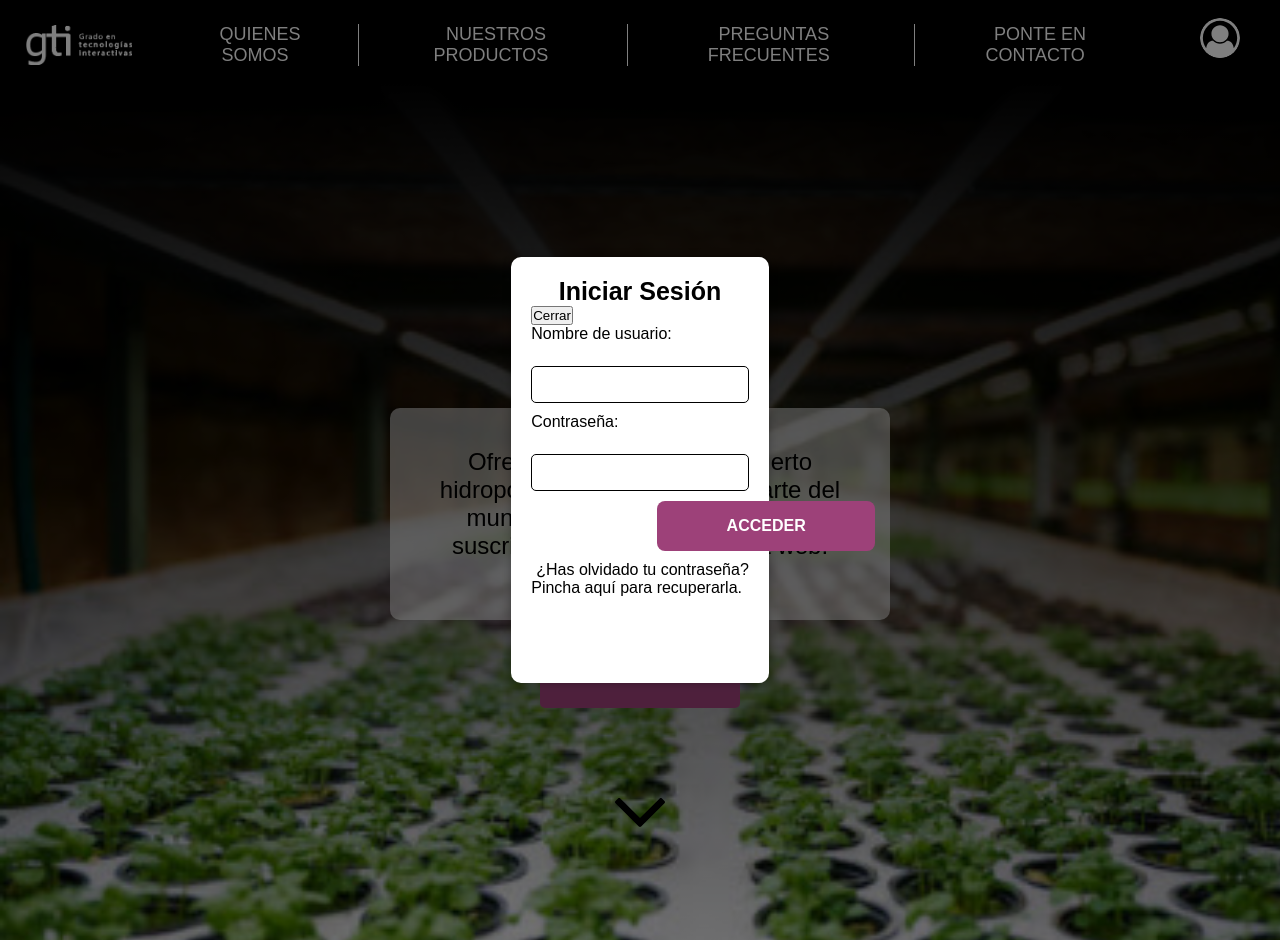
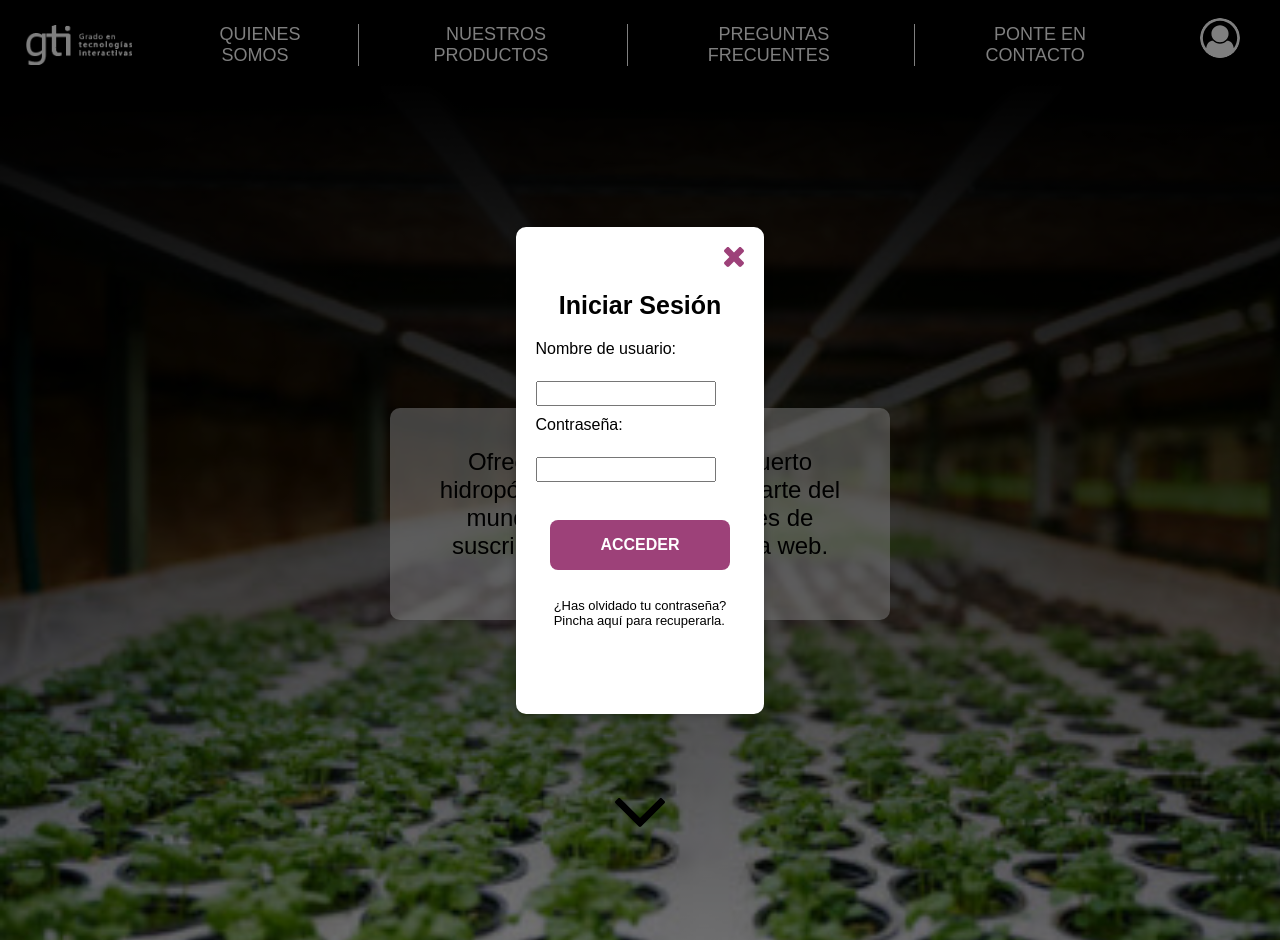
Before and after one commit to Meana13/Proyecto_Web, a PHP site: page / in a window 1280 px wide, after a click that opens the changed part. Run offline with PHP 8.4, Linux system fonts and the light colour scheme.

Commit message:
Arreglo estetico Login

```diff
--- a/src/app/css/landing_page/estilos_index_menu_no_registrado.css
+++ b/src/app/css/landing_page/estilos_index_menu_no_registrado.css
@@ -133,9 +133,9 @@ button.boton_menu {
   box-shadow: 0 0 10px rgba(0, 0, 0, 0.3);
 }
 
-
-
-
+.fomulario_iniciar_sesion h2 {
+  margin: 20px 0;
+}
 
 .fomulario_iniciar_sesion label {
   display: block;
@@ -143,13 +143,11 @@ button.boton_menu {
 }
 
 .fomulario_iniciar_sesion input {
-  width: 100%;
-  padding: 10px;
-  border-radius: 5px;
-  border: 1px solid black;
+  width: 180px;
+  box-sizing: border-box;
+  padding: 3px;
   margin-bottom: 10px;
 }
-
 
 .fomulario_iniciar_sesion input[type="submit"] {
   background-color: #9D4179;
@@ -161,11 +159,32 @@ button.boton_menu {
   font-size: 16px;
   font-weight: bold;
   padding: 1em;
-  margin-left: 58%;
+  margin: 10px auto;
+}
+
+.boton-cerrar-formulario {
+  margin-left: 90%;
+  border: 0;
+  background-color: transparent;
+  height: fit-content;
+  width: fit-content;
+}
+
+.boton-cerrar-formulario img {
+  height: 20px;
+  width: 20px;
+}
+
+#formulario-login {
+  display: flex;
+  flex-direction: column;
+  justify-content: center;
 }
 
 #olvidado-contrasena {
   color: black;
+  font-size: 13px;
+  margin: 0 auto;
 }
 
 #output {
--- a/src/index.html
+++ b/src/index.html
@@ -1,5 +1,6 @@
 <!doctype html>
 <html lang="es">
+
 <head>
     <meta charset="UTF-8">
     <meta name="viewport"
@@ -12,7 +13,7 @@
     <link rel="stylesheet" href="app/css/estilos_general.css">
     <link rel="stylesheet" href="app/css/landing_page/estilos_carrousel_opiniones.css">
     <link rel="stylesheet" href="app/css/landing_page/estilos_carrousel.css">
-        <link rel="stylesheet" href="app/css/landing_page/estilos_index_menu_no_registrado.css"/>
+    <link rel="stylesheet" href="app/css/landing_page/estilos_index_menu_no_registrado.css" />
     <link rel="stylesheet" href="app/css/landing_page/footer.css">
 
 </head>
@@ -30,22 +31,27 @@
     <div id="login" class="login-form-container" onclick="if(event.target === this) this.style.display='none'">
 
         <form id="login-form" class="fomulario_iniciar_sesion">
-            <header><h2>Iniciar Sesión</h2></header>
-            <button class="boton-cerrar-formulario" onclick="document.getElementById('login').style.display = 'none'">Cerrar</button>
+            <button class="boton-cerrar-formulario"
+                onclick="document.getElementById('login').style.display = 'none'"><img
+                    src="images/icono-cerrar.svg"></button>
+            <header>
+                <h2>Iniciar Sesión</h2>
+            </header>
             <label for="nombre">Nombre de usuario:</label><br>
             <input type="text" id="nombre" name="nombre" required><br>
-
+            <div id="formulario-login">
                 <label for="password">Contraseña:</label><br>
                 <input type="password" id="password" name="password" required><br>
                 <!--botón enviar-->
                 <input type="submit" value="Acceder">
                 <br>
-            <a id="olvidado-contrasena" href="app/html/landing_page/formulario_contacto.html">¿Has olvidado tu contraseña? <br> Pincha aquí para recuperarla.</a>
+                <a id="olvidado-contrasena" href="app/html/landing_page/formulario_contacto.html">¿Has olvidado tu
+                    contraseña? <br> Pincha aquí para recuperarla.</a>
+            </div>
             <div id="output">
                 Area de mensajes
             </div>
         </form>
-
     </div>
 
 
@@ -67,7 +73,8 @@
                 <a href="app/html/landing_page/faqs.html" class="nav-menu-link nav-link">PREGUNTAS FRECUENTES</a>
             </li>
             <li class="nav-menu-item ponte_en_contacto">
-                <a href="app/html/landing_page/formulario_contacto.html" class="nav-menu-link nav-link">PONTE EN CONTACTO</a>
+                <a href="app/html/landing_page/formulario_contacto.html" class="nav-menu-link nav-link">PONTE EN
+                    CONTACTO</a>
             </li>
         </ul>
     </nav>
@@ -131,7 +138,8 @@
                 <a href="../../../landing_page/quienes_somos.html" class="nav-menu-link nav-link">QUIENES SOMOS</a>
             </li>
             <li class="nav-menu-item">
-                <a href="../../../index.html#titulo_nuestros_productos" class="nav-menu-link nav-link">NUESTROS PRODUCTOS</a>
+                <a href="../../../index.html#titulo_nuestros_productos" class="nav-menu-link nav-link">NUESTROS
+                    PRODUCTOS</a>
             </li>
             <li class="nav-menu-item">
                 <a href="../landing_page/faqs.html" class="nav-menu-link nav-link">PREGUNTAS FRECUENTES</a>
@@ -151,7 +159,8 @@
 
 <!--Aquí empieza el header del comercial-->
 <header class="header" id="header-comercial">
-    <a href="../../../index.html" class="logo nav-link"><img class="logo nav-link" src="../../../images/logoGTI.png" alt=""></a>
+    <a href="../../../index.html" class="logo nav-link"><img class="logo nav-link" src="../../../images/logoGTI.png"
+            alt=""></a>
     <div class="login-tab">
         <a href="app/html/page_comercial/page_comercial.html"><img src="../../../images/comercial.png" alt=""></a>
         <label>Ferser</label>
@@ -166,7 +175,8 @@
         </button>
         <ul class="nav-menu">
             <li class="nav-menu-item">
-                <button type="button" class="boton_menu" id="boton-solicitudes" onclick="mostrarSolicitudes()">solicitudes</button>
+                <button type="button" class="boton_menu" id="boton-solicitudes"
+                    onclick="mostrarSolicitudes()">solicitudes</button>
             </li>
             <li class="nav-menu-item">
                 <button type="button" class="boton_menu" id="boton-ventas" onclick="mostrarVentas()">ventas</button>
@@ -186,7 +196,8 @@
 
 <!--Aquí empieza el header del administrador-->
 <header class="header" id="header-admin">
-    <a href="../../../index.html" class="logo nav-link"><img class="logo nav-link" src="../../../images/logoGTI.png" alt=""></a>
+    <a href="../../../index.html" class="logo nav-link"><img class="logo nav-link" src="../../../images/logoGTI.png"
+            alt=""></a>
     <div class="login-tab">
         <a href="app/html/page_admin/page_admin.html"><img src="../../../images/admin.png" alt=""></a>
         <label>HectorAdmin</label>
@@ -222,7 +233,7 @@
 
 
 <div id="container_hero">
-    <h1 id="titulo_hero">HUERTOS<br/>
+    <h1 id="titulo_hero">HUERTOS<br />
         HIDROPONICOS</h1>
     <div class="overlay">
 
@@ -243,13 +254,13 @@
         <div class="vista_producto">
             <a class="vista_parrafo" href="app/html/landing_page/ficha_producto1.html">
                 <img src="images/producto_1.png" class="vista_imagen" alt="Sistema de Monitorización">
-                    <p >Sistema de Monitorización</p>
+                <p>Sistema de Monitorización</p>
             </a>
         </div>
         <div class="vista_producto">
             <a class="vista_parrafo" href="app/html/landing_page/ficha_producto2.html">
                 <img src="images/producto_2.png" class="vista_imagen" alt="Huerto Hidroponico Monitorizado">
-                    <p >Huerto Hidropónico Monitorizado</p>
+                <p>Huerto Hidropónico Monitorizado</p>
 
             </a>
         </div>
@@ -379,4 +390,5 @@
 
 
 </body>
+
 </html>
```
Lines whose indentation alone changed are shown as unchanged.
